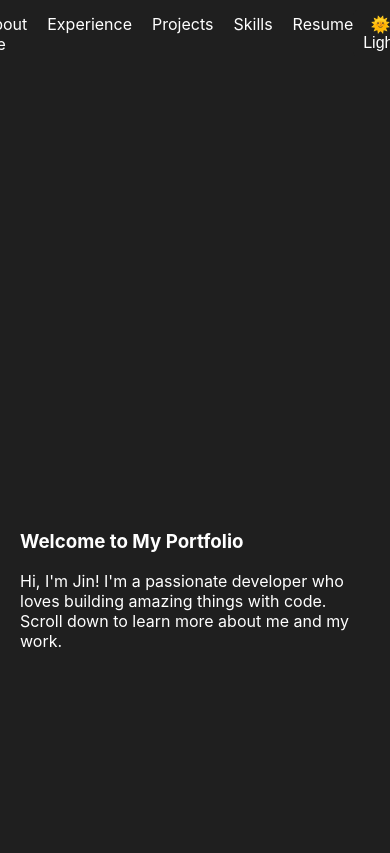
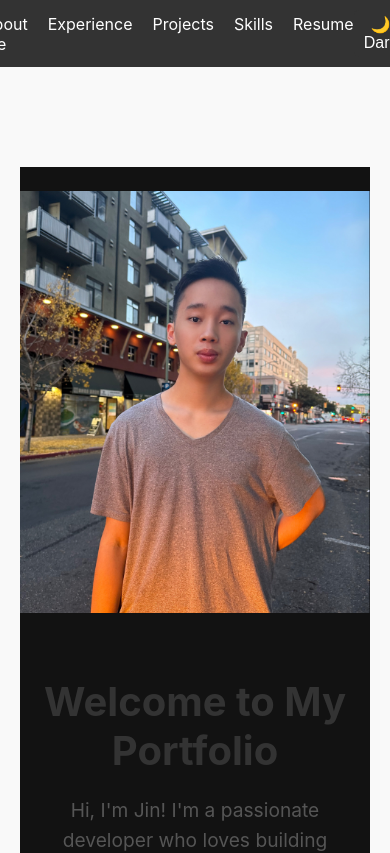
Before and after one commit to Jinzeld/Jinzeld.github.io, a React (Create React App) app: page / in a window 390 px wide. Shown: the top 853 px of the page. Built offline with nearby package versions, Linux system fonts and the light colour scheme.

Commit message:
Removed the section line spacing and fixed intro page layout

```diff
--- a/src/App.css
+++ b/src/App.css
@@ -1,5 +1,35 @@
-/* App.css */
-/* Light Mode (Default) */
+/* Dark Mode (Default) */
+.dark-mode {
+  background-color: #121212;
+  color: #ffffff;
+}
+
+.dark-mode .navbar {
+  background-color: #1f1f1f;
+  color: white;
+}
+
+.dark-mode .navbar ul li {
+  color: white;
+}
+
+.dark-mode .navbar ul li:hover {
+  color: #61dafb;
+}
+
+.dark-mode .section {
+  background-color: #1f1f1f;
+  color: #ffffff;
+}
+
+.dark-mode .theme-toggle {
+  background-color: #1f1f1f;
+  color: white;
+  border: none;
+  cursor: pointer;
+}
+
+/* Light Mode */
 .light-mode {
   background-color: #ffffff;
   color: #333;
@@ -25,37 +55,6 @@
 
 .light-mode .theme-toggle {
   background-color: #333;
-  color: white;
-  border: none;
-  cursor: pointer;
-}
-
-/* Dark Mode */
-.dark-mode {
-  background-color: #121212;
-  color: #ffffff;
-}
-
-.dark-mode .navbar {
-  background-color: #1f1f1f;
-  color: white;
-}
-
-.dark-mode .navbar ul li {
-  color: white;
-}
-
-.dark-mode .navbar ul li:hover {
-  color: #61dafb;
-}
-
-.dark-mode .section {
-  background-color: #1f1f1f;
-  color: #ffffff;
-}
-
-.dark-mode .theme-toggle {
-  background-color: #1f1f1f;
   color: white;
   border: none;
   cursor: pointer;
@@ -108,5 +107,5 @@
   flex-direction: column;
   justify-content: center;
   align-items: center;
-  border-bottom: 2px solid #ddd;
+  border-bottom: none;
 }
--- a/src/App.js
+++ b/src/App.js
@@ -13,9 +13,9 @@
 
   // State for theme (light/dark mode)
   const [isDarkMode, setIsDarkMode] = useState(() => {
-    // Check localStorage for saved theme preference
     const savedTheme = localStorage.getItem("theme");
-    return savedTheme ? savedTheme === "dark" : true; // Default to dark mode
+    if (savedTheme) return savedTheme === "dark";
+    return window.matchMedia("(prefers-color-scheme: dark)").matches;
   });
 
   // Function to handle smooth scrolling
--- a/src/components/Intro.css
+++ b/src/components/Intro.css
@@ -0,0 +1,73 @@
+/* Intro.css */
+.intro-section {
+    height: 100vh; /* Full viewport height */
+    display: flex;
+    align-items: center;
+    justify-content: center;
+    background-color: #121212; /* Light background for contrast */
+  }
+
+  .intro-container {
+    display: flex;
+    width: 100%;
+    max-width: max-content; /* Adjust as needed */
+    margin: 0 auto;
+    align-items: center;
+  }
+
+  .intro-image {
+    flex: 1; /* Takes up half the space */
+    overflow: hidden; /* Ensures the image doesn't overflow */
+  }
+
+  .intro-image img {
+    width: 100%;
+    height: 100vh; /* Full viewport height */
+    object-fit: cover; /* Ensures the image covers the area */
+  }
+
+  .intro-text {
+    flex: 1; /* Takes up half the space */
+    padding: 0 40px; /* Add some padding */
+  }
+
+  .intro-text h1 {
+    font-size: 3rem;
+    margin-bottom: 20px;
+    color: #333;
+  }
+
+  .intro-text p {
+    font-size: 1.5rem;
+    line-height: 1.6;
+    color: #555;
+  }
+
+  /* Responsive Design */
+  @media (max-width: 768px) {
+    .intro-container {
+      flex-direction: column;
+    }
+
+    .intro-image {
+      width: 100%;
+      height: 50vh; /* Half the viewport height on smaller screens */
+    }
+
+    .intro-image img {
+      height: 50vh;
+    }
+
+    .intro-text {
+      padding: 20px;
+      text-align: center;
+    }
+
+    .intro-text h1 {
+      font-size: 2.5rem;
+    }
+
+    .intro-text p {
+      font-size: 1.2rem;
+    }
+  }
--- a/src/components/Intro.js
+++ b/src/components/Intro.js
@@ -1,16 +1,25 @@
 import React from "react";
+import introImage from "./images/intro-image.jpeg"; //intro image
 import "./Intro.css"; // Optional: For styling
 
 const Intro = () => {
     return (
       <section id="intro" className="intro-section">
-      <div className="intro-content">
+        <div className="intro-container">
+          {/* Image on the left */}
+          <div className="intro-image">
+            <img src={introImage} alt="Intro" />
+          </div>
+
+          {/* Intro text on the right */}
+          <div className="intro-text">
             <h1>Welcome to My Portfolio</h1>
             <p>
               Hi, I'm Jin! I'm a passionate developer who loves building amazing
               things with code. Scroll down to learn more about me and my work.
             </p>
           </div>
+        </div>
       </section>
     );
   };
```
Also changed, not shown: src/components/images/intro-image.jpeg (added). Lines whose indentation alone changed are shown as unchanged.
